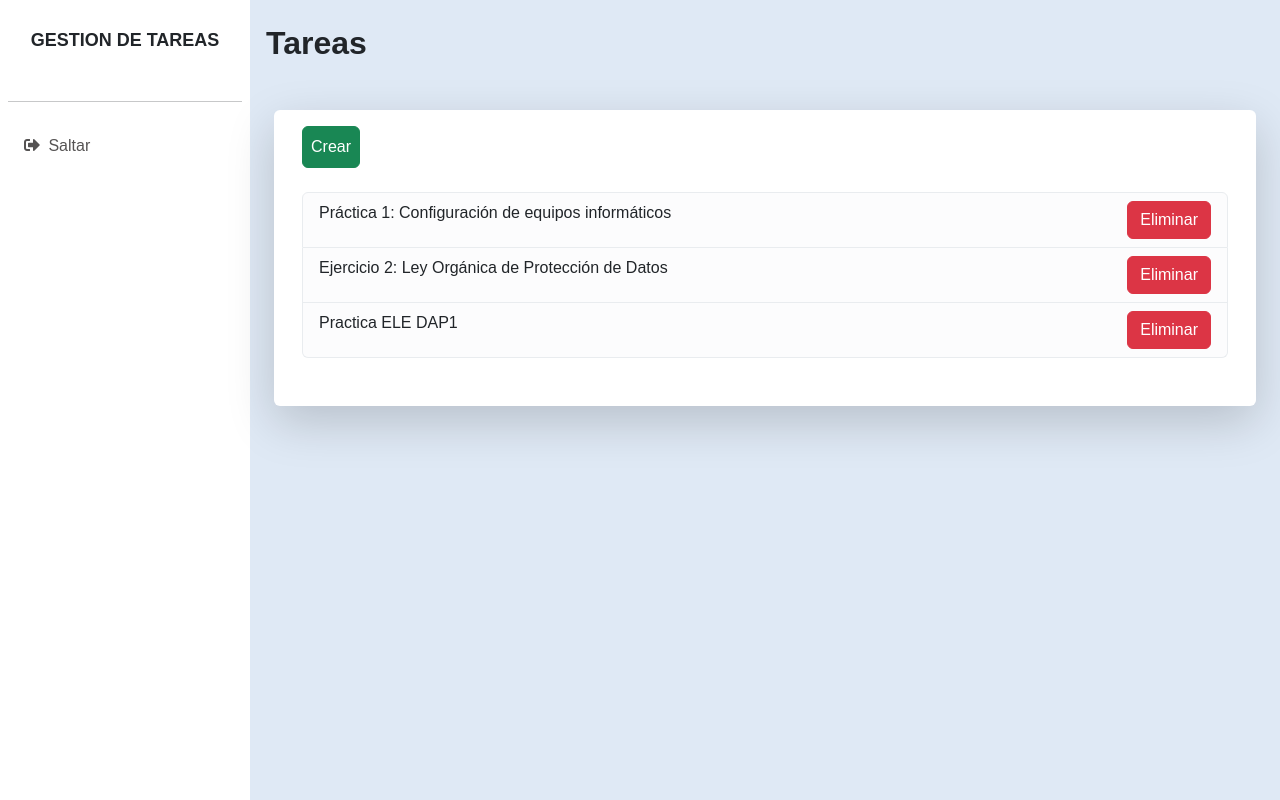
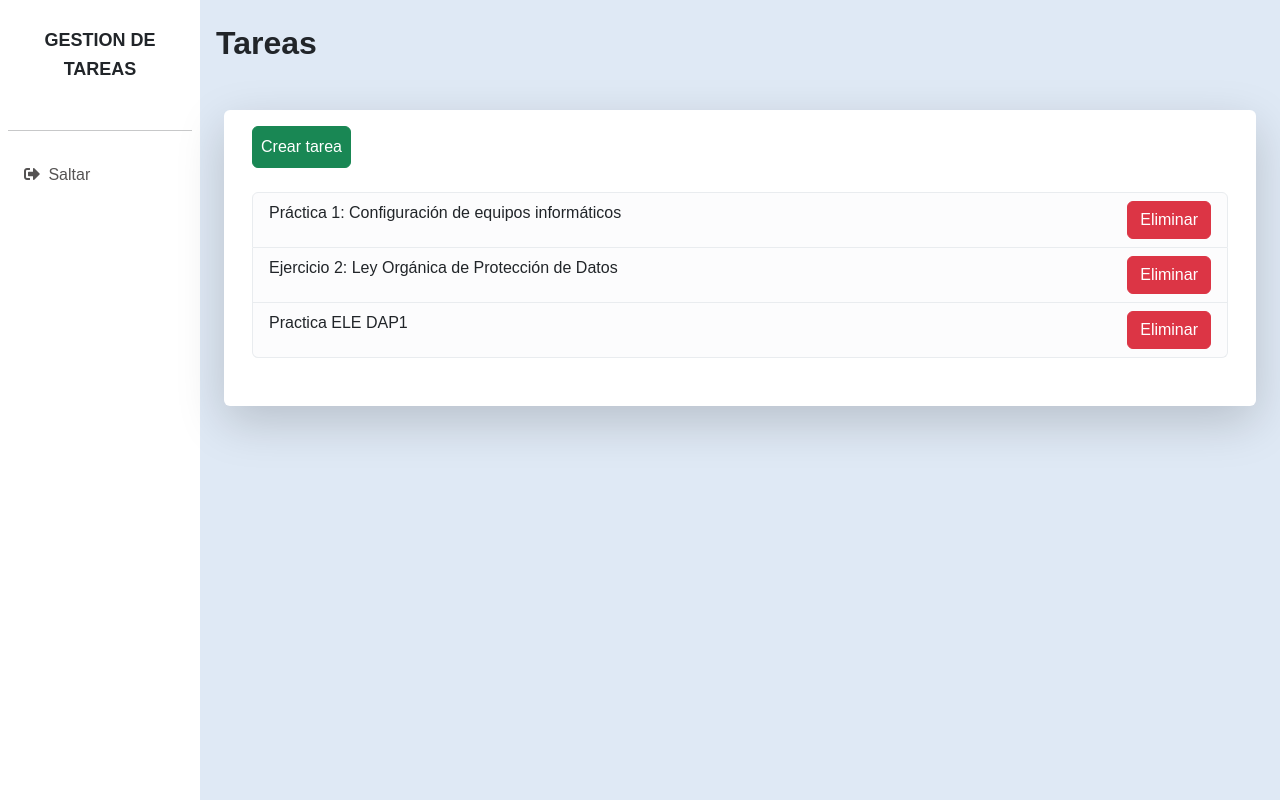
Before and after one commit to ilmi-dzheparov/gestion_de_tareas, a Django app: page /tasks/ in a window 1280 px wide. Run offline with Django 5.2, Linux system fonts and the light colour scheme; data comes from the database, SQL or seed files in the repository; both versions use the stored data as it was after the commit.

Commit message:
18.12.2025 Creating block task - 7

```diff
--- a/taskapp/models.py
+++ b/taskapp/models.py
@@ -3,6 +3,8 @@ from django.db import models
 
 class Department(models.Model):
     name = models.CharField(max_length=100)
+    def __str__(self):
+        return f"{self.name}"
 
 class Course(models.Model):
     name = models.CharField(max_length=100)
@@ -67,3 +69,6 @@ class Stage(models.Model):
                              # limit_choices_to={'archived': False},
                              related_name='stages',
                              verbose_name='tarea')
+
+    def __str__(self):
+        return f"{self.title} - Task: {self.task}"
--- a/taskapp/templates/_base.html
+++ b/taskapp/templates/_base.html
@@ -12,7 +12,7 @@
 <body>
 
 <div class="main-container d-flex">
-    <div class="sidebar" id="side_nav">
+    <div class="sidebar" style="min-width: 200px;" id="side_nav">
         <div class="header-box px-3 pt-4 pb-4">
             <h1 class="fs-4 nav-logo">
                 <span class="text-black text-uppercase font-weight-bold">
--- a/taskapp/templates/tasks/tasks-list.html
+++ b/taskapp/templates/tasks/tasks-list.html
@@ -4,7 +4,7 @@
 <h2 class="fw-bold">Tareas</h2>
 <div class="row bg-white px-3 py-3 mx-2 my-5 rounded pb-5 shadow-lg">
     <div class="hstack gap-3 pb-4">
-        <a href="/tasks/new" class="btn btn-success p-2">Crear</a>
+        <a href="/tasks/new" class="btn btn-success p-2">Crear tarea</a>
     </div>
     <div class="col">
         <ul class="list-group">
```
Also changed, not shown: db.sqlite3.
